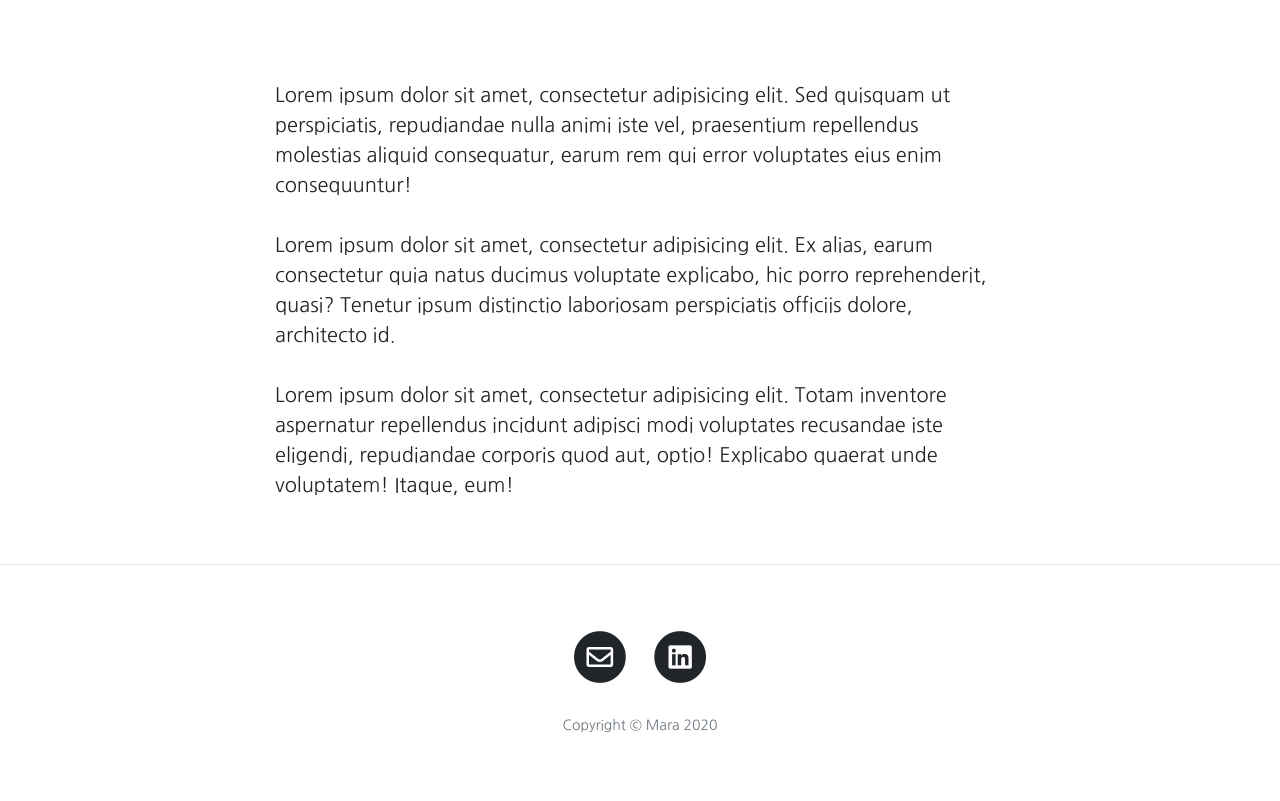
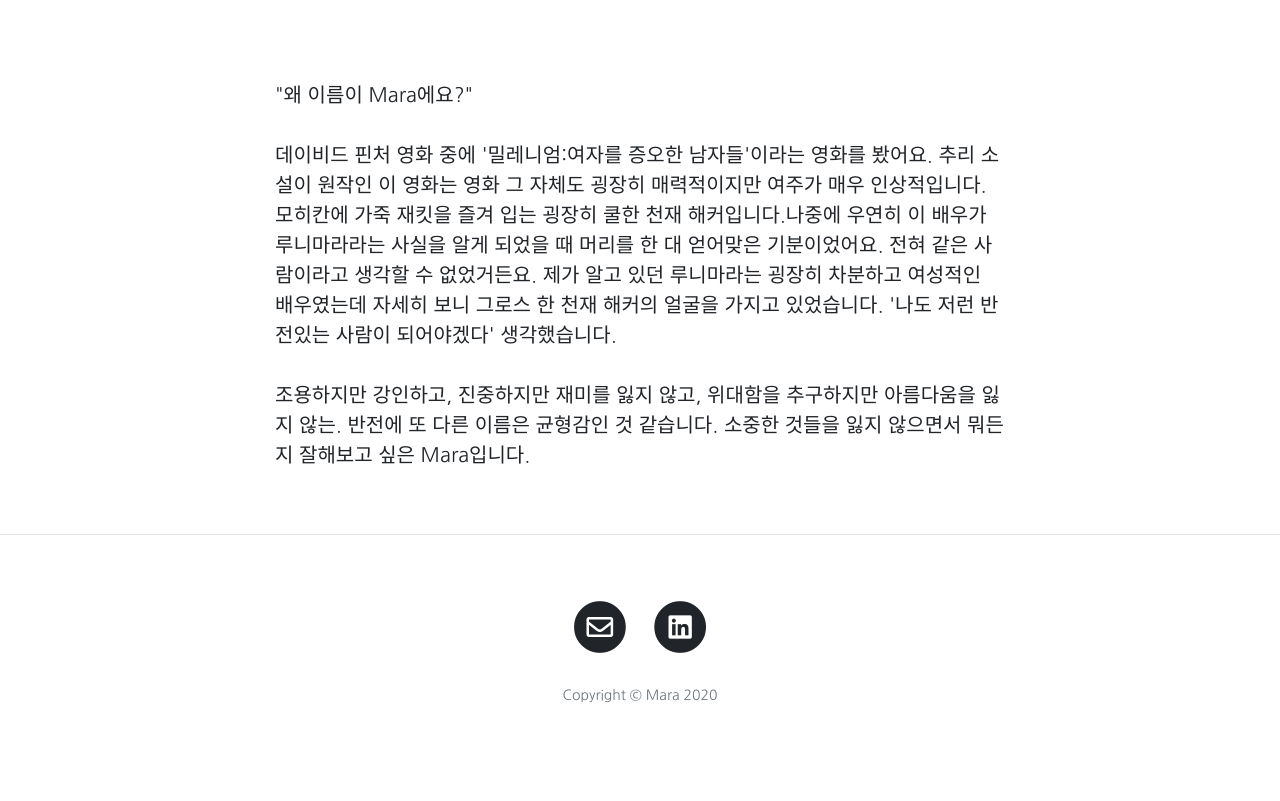
Before and after one commit to Marapro88/mara, a Jekyll site: the page built from about.html, in a window 1280 px wide. Shown: the part 618-1419 px from the top of the page. Built offline with Jekyll 4.4.1, drawn with Linux system fonts in a browser that asks for light colours; after the commit the page ends 1389 px from its top, so only the background shows below that.

Commit message:
0402about작성/career카테고리생성/contact수정

```diff
--- a/_layouts/post.html
+++ b/_layouts/post.html
@@ -1,6 +1,6 @@
 ---
 layout: default
-background: '/img/posts/00/00_Back.png'
+
 ---
 
 <!-- Page Header -->
--- a/about.html
+++ b/about.html
@@ -5,8 +5,12 @@ description: <p>리서치 회사, 애드 네트워크, 디지털 대행사를
 background: '/img/posts/00/00_Back.png'
 ---
 
-<p>Lorem ipsum dolor sit amet, consectetur adipisicing elit. Sed quisquam ut perspiciatis, repudiandae nulla animi iste vel, praesentium repellendus molestias aliquid consequatur, earum rem qui error voluptates eius enim consequuntur!</p>
+<p>"왜 이름이 Mara에요?"</p>
 
-<p>Lorem ipsum dolor sit amet, consectetur adipisicing elit. Ex alias, earum consectetur quia natus ducimus voluptate explicabo, hic porro reprehenderit, quasi? Tenetur ipsum distinctio laboriosam perspiciatis officiis dolore, architecto id.</p>
+<p>데이비드 핀처 영화 중에 '밀레니엄:여자를 증오한 남자들'이라는 영화를 봤어요. 추리 소설이 원작인 이 영화는 영화 그 자체도 굉장히 매력적이지만 여주가 매우 인상적입니다. 모히칸에 가죽 재킷을 즐겨 입는 굉장히 쿨한 천재 해커입니다.나중에 우연히 이 배우가 루니마라라는 사실을 알게 되었을 때 머리를 한 대 얻어맞은 기분이었어요.
+전혀 같은 사람이라고 생각할 수 없었거든요. 제가 알고 있던 루니마라는 굉장히 차분하고 여성적인 배우였는데 자세히 보니 그로스 한 천재 해커의 얼굴을 가지고 있었습니다. '나도 저런 반전있는 사람이 되어야겠다' 생각했습니다.</p>
 
-<p class="mb-5">Lorem ipsum dolor sit amet, consectetur adipisicing elit. Totam inventore aspernatur repellendus incidunt adipisci modi voluptates recusandae iste eligendi, repudiandae corporis quod aut, optio! Explicabo quaerat unde voluptatem! Itaque, eum!</p>
+<p class="mb-5">
+조용하지만 강인하고, 진중하지만 재미를 잃지 않고, 위대함을 추구하지만 아름다움을 잃지 않는.
+반전에 또 다른 이름은 균형감인 것 같습니다.
+소중한 것들을 잃지 않으면서 뭐든지 잘해보고 싶은 Mara입니다.  </p>
--- a/contact.html
+++ b/contact.html
@@ -1,7 +1,7 @@
 ---
 layout: page
 title: Contact Me
-description: Have questions? I have answers.
+description: Let me know you.
 background: '/img/posts/00/00_Back.png'
 form: true
 ---
```
Also changed, not shown: _posts/2020-03-14-balancehero-india-fintech.md (+1 -1 lines), category/career.html (added, +47 -0 lines).
